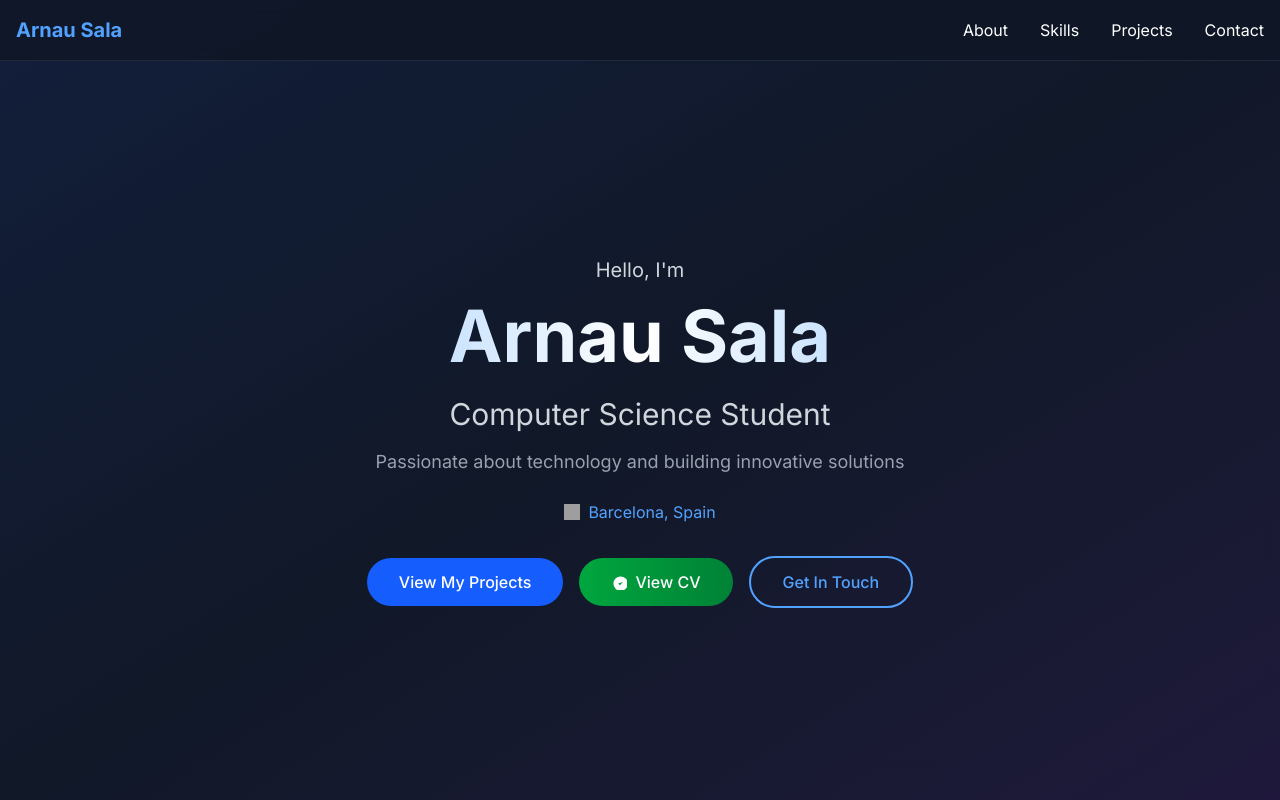
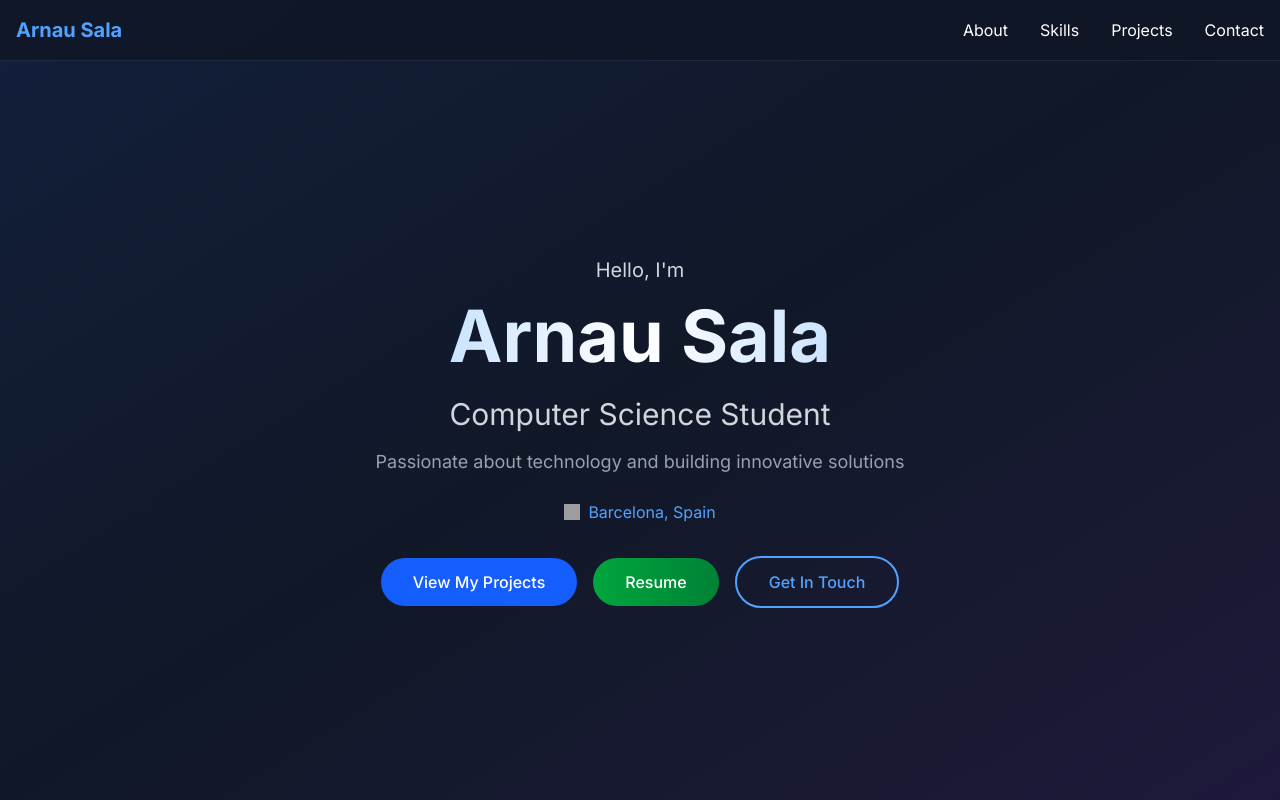
Before and after one commit to arnau-sala/portfolio, a Next.js app: page /portfolio/ in a window 1280 px wide. Shown: the top 800 px of the page. Built offline with nearby package versions, Linux system fonts and the light colour scheme; grey boxes are pictures that could not be loaded.

Commit message:
UI: Remove icon from CV button and change text to 'Resume'

```diff
--- a/app/page.tsx
+++ b/app/page.tsx
@@ -85,12 +85,9 @@ export default function HomePage() {
                 href="/portfolio/cv/Arnau_Sala_CV.pdf"
                 target="_blank"
                 rel="noopener noreferrer"
-                className="px-8 py-3 bg-gradient-to-r from-green-600 to-green-700 hover:from-green-700 hover:to-green-800 text-white rounded-full font-medium transition-all duration-300 transform hover:scale-105 flex items-center gap-2"
+                className="px-8 py-3 bg-gradient-to-r from-green-600 to-green-700 hover:from-green-700 hover:to-green-800 text-white rounded-full font-medium transition-all duration-300 transform hover:scale-105"
               >
-                <svg className="w-4 h-4" fill="currentColor" viewBox="0 0 20 20">
-                  <path d="M9 12l2 2 4-4m6 2a9 9 0 11-18 0 9 9 0 0118 0z" />
-                </svg>
-                View CV
+                Resume
               </a>
               <a
                 href="mailto:arnausalaaraujo@gmail.com"
```
